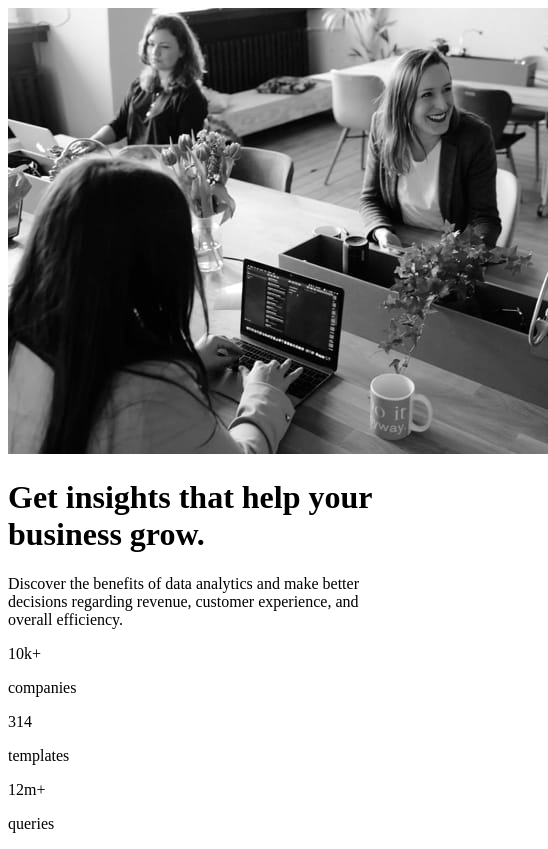
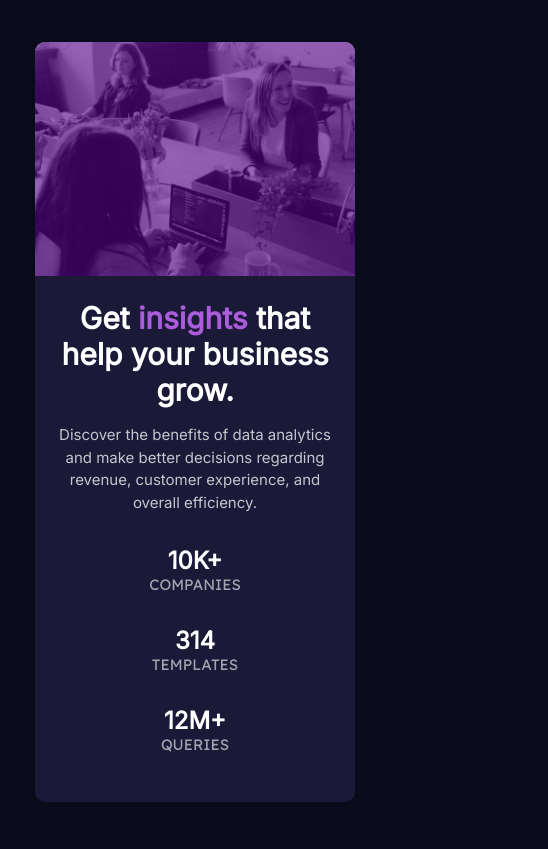
Before and after one commit to 4rdiman/stats-preview-card_Frontend-Mentor, a plain HTML site: page index.html in a window 390 px wide. Shown: the whole page, 548 px wide, since content can reach past the window. Drawn offline with Linux system fonts and the light colour scheme.

Commit message:
mobile first

```diff
--- a/css/style.css
+++ b/css/style.css
@@ -0,0 +1,99 @@
+@import url('https://fonts.googleapis.com/css2?family=Inter&family=Lexend+Deca&display=swap');
+
+/* container */
+*{
+    margin: 0;
+    padding: 0;
+    box-sizing: border-box;
+}
+
+body{
+    height: 100vh;
+    font-family: 'Inter', sans-serif;
+    font-size: 15px;
+    background-color: hsl(233, 47%, 7%);
+
+    display: flex;
+    justify-content: center;
+    align-items: center;
+
+}
+
+main{
+    width: 320px;
+    height: fit-content;
+    border-radius: 10px;
+    text-align: center;
+    background-color: hsl(244, 38%, 16%);
+    padding-bottom: 1.5rem;
+}
+
+/* image */
+.image{
+    width: 100%;
+    height: 20%;
+    position: relative;
+}
+
+.overlay{
+    width: 100%;
+    height: 100%;
+    background-color: hsla(277, 100%, 28%, 0.6);
+    border-top-left-radius: 10px;
+    border-top-right-radius: 10px;
+    position: absolute;
+}
+
+.mobile-image{
+    display: block;
+    width: 100%;
+    height: 100%;
+    border-top-left-radius: 10px;
+    border-top-right-radius: 10px;
+}
+/* text */
+.text{
+    padding: 1.5rem;
+    color: white;
+}
+
+.title{
+    font-weight: 700;
+}
+
+.highlight{
+    color: hsl(277, 64%, 61%);
+}
+
+.description{
+    padding-top: 1rem;
+    line-height: 1.5;
+    color: hsla(0, 0%, 100%, 0.75);
+}
+
+.container-view{
+    padding-top: 2rem;
+    display: flex;
+    flex-direction: column;
+    gap: 2rem;
+    text-transform: uppercase;
+}
+
+.view > :nth-child(1){
+    font-size: 1.5rem;
+    font-weight: 700;
+}
+
+.view > :nth-child(2){
+    font-family: 'Lexend Deca', sans-serif;
+    color: hsla(0, 0%, 100%, 0.6);
+}
+
+
+
+
+@media screen and (min-width: 428px){
+    main{
+        display: flex;
+    }
+}
--- a/index.html
+++ b/index.html
@@ -12,10 +12,13 @@
 </head>
 <body>
     <main>
-        <picture class="image">
-          <source media="(min-width: 375px)" srcset="images/image-header-desktop.jpg" class="desktop-image">
+        <div class="image">
+          <div class="overlay"></div>
+        <picture>
+          <source media="(min-width: 428px)" srcset="images/favicon-32x32.png" class="desktop-image">
           <img src="images/image-header-mobile.jpg" alt="The Product" class="mobile-image">
         </picture>
+       </div>
 
         <div class="text">
         <h1 class="title">Get <span class="highlight">insights</span> that help your business grow.</h1>
```
